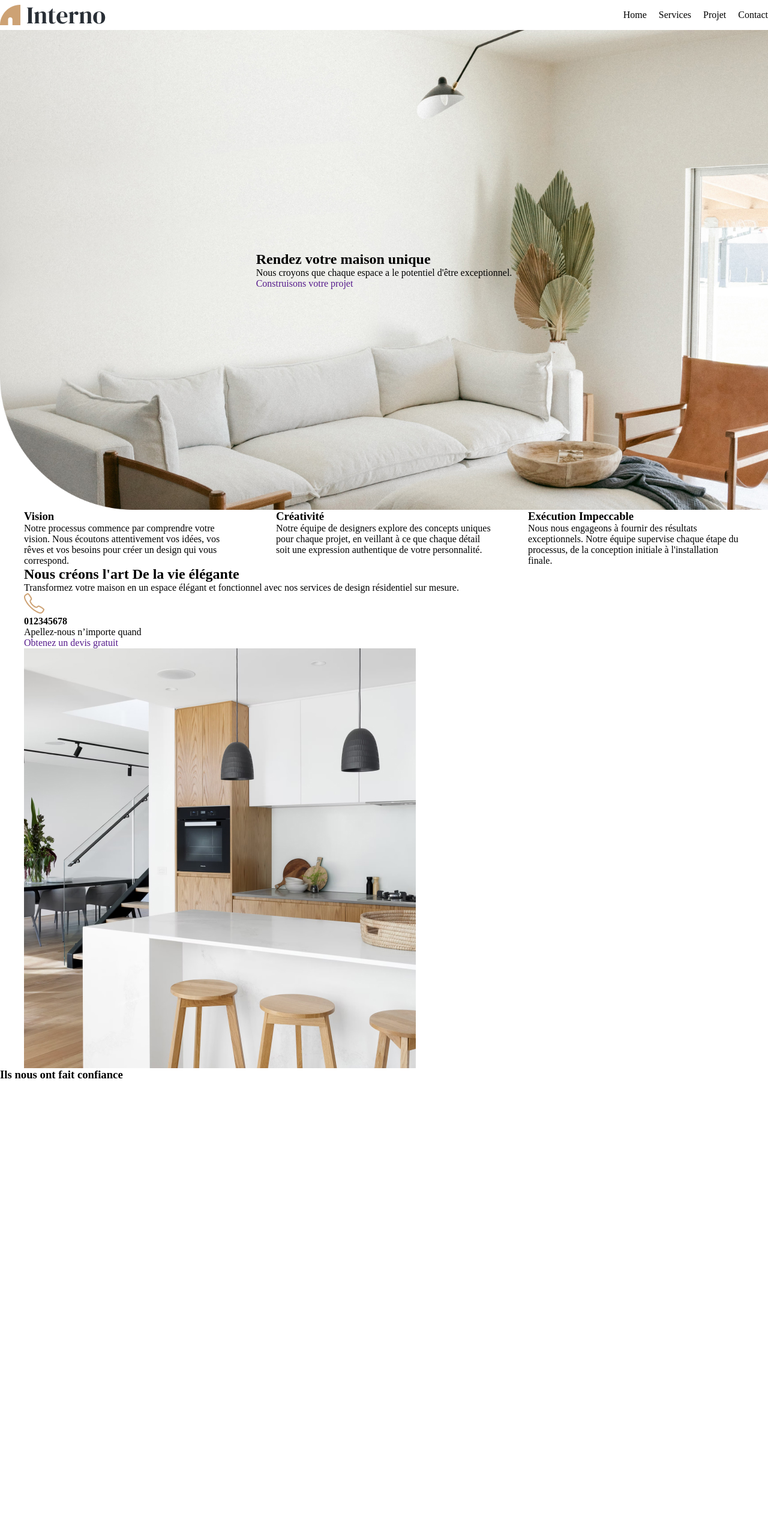
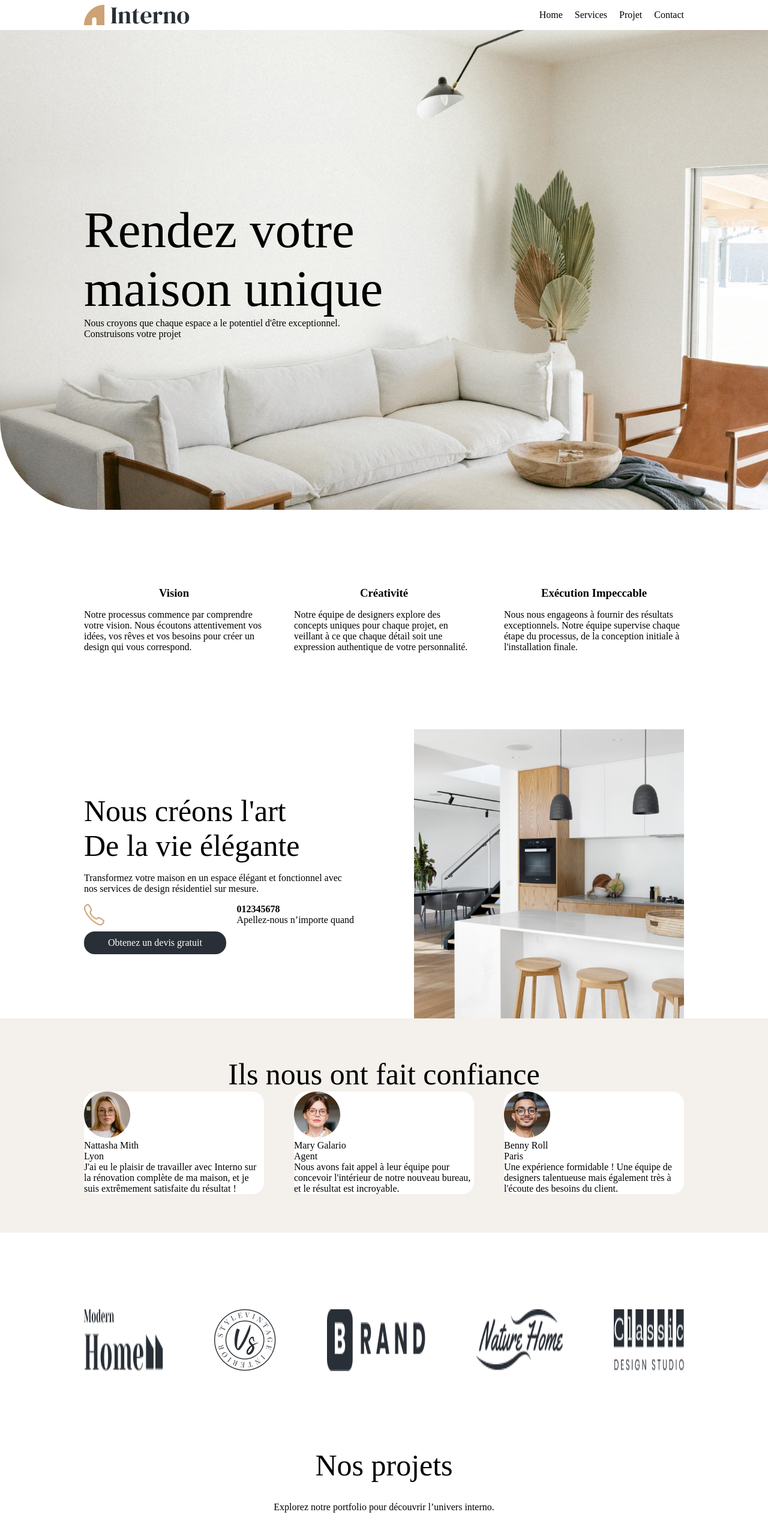
Before and after one commit to Sofiane-G/Interno-Sofiane, a plain HTML site: page index.html in a window 1280 px wide. Shown: the top 2551 px of the page at 60% size. Before the commit the page ends 1803 px from the top, so only its background shows below. Drawn offline with nearby package versions, Linux system fonts and the light colour scheme.

Commit message:
Interno-Sofiane.G

```diff
--- a/index.html
+++ b/index.html
@@ -5,13 +5,26 @@
     <meta charset="UTF-8">
     <meta name="viewport" content="width=device-width, initial-scale=1.0">
     <title>Interno</title>
+
+<link
+      rel="stylesheet"
+      type="text/css"
+      href="https://cdn.jsdelivr.net/npm/@phosphor-icons/web@2.1.1/src/regular/style.css"
+    />
+    <link
+      rel="stylesheet"
+      type="text/css"
+      href="https://cdn.jsdelivr.net/npm/@phosphor-icons/web@2.1.1/src/fill/style.css"
+    />
+
     <link rel="stylesheet" href="style.css">
+
 </head>
 
 
 <body>
-
-    <header class="flex space-between align-center">
+<!-- Header -->
+    <header class="flex space-between align-center container-1000">
 
         <img src="asset/Logo.png" alt="Logo">
 
@@ -28,10 +41,10 @@
 
     </header>
     <!-- Section 1 -->
-    <section class="section-hero flex justify-center align-center">
+    <section class="section-hero flex justify-left align-center">
 
-        <div>
-            <h1>Rendez votre maison unique</h1>
+        <div class="container-1000 pt">
+            <h1>Rendez votre <br> maison unique</h1>
             <p>Nous croyons que chaque espace a le potentiel d'être exceptionnel.</p>
             <a href="">Construisons votre projet</a>
 
@@ -41,78 +54,195 @@
 
     <!-- Section 2 -->
 
-    <section class="flex space-between container-1200">
+    <section class="flex space-between container-1000 mt-128">
 
         <div class="w-30">
-            <h3>Vision</h3>
-            <p>Notre processus commence par comprendre votre vision. Nous écoutons attentivement vos idées, vos
+            <h3 class="txt-center">Vision</h3>
+            <p class="mt-16">Notre processus commence par comprendre votre vision. Nous écoutons attentivement vos idées, vos
                 rêves et vos besoins pour créer un design qui vous correspond.</p>
         </div>
 
         <div class="w-30">
-            <h3>Créativité</h3>
-            <p>Notre équipe de designers explore des concepts uniques pour chaque projet, en veillant à ce que
+            <h3 class="txt-center">Créativité</h3>
+            <p class="mt-16">Notre équipe de designers explore des concepts uniques pour chaque projet, en veillant à ce que
                 chaque détail soit une expression authentique de votre personnalité.</p>
         </div>
 
         <div class="w-30">
-            <h3>Exécution Impeccable</h3>
-            <p>Nous nous engageons à fournir des résultats exceptionnels. Notre équipe supervise chaque étape du
+            <h3 class="txt-center">Exécution Impeccable</h3>
+            <p class="mt-16">Nous nous engageons à fournir des résultats exceptionnels. Notre équipe supervise chaque étape du
                 processus, de la conception initiale à l'installation finale.</p>
 
         </div>
 
     </section>
-
-    <section>
-        <div class="flex space-between container-1200">
-            <div>
-                <h2>Nous créons l'art De la vie élégante</h2>
-                <p>Transformez votre maison en un espace élégant et fonctionnel avec nos services de design résidentiel
+    <!-- Section 3 -->
+    <section class="mt-128">
+        <div class="flex space-between container-1000 align-center">
+            <div class="w-45">
+                <h2 class="titre-s2">Nous créons l'art <br> De la vie élégante</h2>
+                <p class="mt-16 mb-16">Transformez votre maison en un espace élégant et fonctionnel avec nos services de design résidentiel
                     sur
                     mesure.</p>
-                <div>
+
+                <!-- petite div -->
+                <a href="" class="flex space-between">
                     <img src="asset/Call.png" alt="tel">
-                    <h4>012345678</h4>
-                    <p>Apellez-nous n’importe quand</p>
-                    <a href="">Obtenez un devis gratuit</a>
-                </div>
+                    <div>
+                        <h4>012345678</h4>
+                        <p>Apellez-nous n’importe quand</p>
+                    </div>
+                </a>
+
+                <a href="" class="btn mt-16 white">Obtenez un devis gratuit</a>
 
             </div>
 
-            <img src="asset/image-article.jpg" alt="cuisine">
+            <img src="asset/image-article.jpg" alt="cuisine" class="w-45">
 
         </div>
+
+    </section>
+    <!-- Section 4 -->
+
+    <section class="fond-beige pb-64 pt-64">
+
+        <h2 class="titre-s2 txt-center">Ils nous ont fait confiance</h2>
+
+        <div class="flex container-1000 space-between">
+
+
+            <div class="block flex space-between w-30">
+                <div>
+                    <img src="asset/user3.png" alt="Photo">
+                    <p>Nattasha Mith</p>
+                    <p>Lyon</p>
+                </div>
+                <p>J'ai eu le plaisir de travailler avec Interno sur la rénovation complète de ma maison, et je suis
+                    extrêmement satisfaite du résultat !</p>
+            </div>
+
+            <div class="block flex space-between w-30">
+                <div>
+                    <img src="asset/user2.png" alt="Photo">
+                    <p>Mary Galario</p>
+                    <p>Agent</p>
+                </div>
+                <p>Nous avons fait appel à leur équipe pour concevoir l'intérieur de notre nouveau bureau, et le
+                    résultat est incroyable.</p>
+            </div>
+            <div class="block flex space-between w-30">
+                <div>
+                    <img src="asset/user1.png" alt="Photo">
+                    <p>Benny Roll</p>
+                    <p>Paris</p>
+                </div>
+                <p>Une expérience formidable ! Une équipe de designers talentueuse mais également très à l'écoute des
+                    besoins du client.</p>
+            </div>
+
+        </div>
+
+    </section>
+    <!-- Section 5 -->
+    <section class="flex space-between container-1000 mt-128">
+
+        <img src="asset/moderne-home.png" alt="Logo">
+        <img src="asset/vintage.png" alt="Logo">
+        <img src="asset/brand.png" alt="Logo">
+        <img src="asset/nature-home.png" alt="Logo">
+        <img src="asset/classic-design.png" alt="Logo">
 
 
     </section>
 
-    <section class="fond-beige">
+    <!-- Section 6 -->
+    <section class="mt-128 container-1000">
 
-        <h3>Ils nous ont fait confiance</h3>
-
-        <div class="flex container-1200">
-
-            <div>
+        <h2 class="titre-s2 txt-center">Nos projets</h2>
+        <p class="txt-center mt-32 mb-32">Explorez notre portfolio pour découvrir l’univers interno.</p>
+        <!-- grande div -->
+        <div class="flex space-between gap-20 mt-64">
+            <!-- div 1 -->
+            <div class="w-45 flex space-between">
+                <img src="asset/cuisine.jpg" alt="Cuisine" width="100%">
                 <div>
-
+                    <h3>Cuisine</h3>
+                    <p>Decor / Artchitecture</p>
                 </div>
+                <a href=""></a>
             </div>
-            <div></div>
-            <div></div>
+            <!-- div 2 -->
+            <div class="w-45 flex space-between">
+                <img src="asset/entree-et-garage.jpg" alt="Entrée" width="100%">
+                <div>
+                    <h3>Entrée et garage</h3>
+                    <p>Decor / Artchitecture</p>
+                </div>
+                <a href=""></a>
+            </div>
+            <!-- div 3 -->
+            <div class="w-45 flex space-between">
+                <img src="asset/bureau-et-chambre.jpg" alt="Bureau" width="100%">
+                <div>
+                    <h3>Bureau et chambre</h3>
+                    <p>Decor / Artchitecture</p>
+                </div>
+                <a href=""></a>
+            </div>
+            <!-- div 4 -->
+            <div class="w-45 flex space-between">
+                <img src="asset/cabinet-et-salon.jpg" alt="Salon" width="100%">
+                <div>
+                    <h3>Cabinet et salon</h3>
+                    <p>Decor / Artchitecture</p>
+                </div>
+                <a href=""></a>
+            </div>
 
         </div>
 
-
+        <!-- Section 7 -->
 
     </section>
 
+    <section class="fond-black mt-32">
 
+        <div class="align-center">
+            <h2>Rejoignez la communauté interno</h2>
+            <input type="text">
+        </div>
 
+    </section>
+    <!-- Footer -->
+    <footer>
 
+        <div>
 
+            <img src="asset/Logo.png" alt="Logo">
+            <p>Prêt à tout changer ? Contactez-nous dès aujourd'hui pour planifier un rendez-vous !</p>
+            <div>
+                <a href=""><i class="ph-fill ph-facebook-logo"></i></a>
+                <a href=""><img src="asset/twitter.png" alt="Twitter"></a>
+                <a href=""><img src="asset/linkedin.png" alt="Linkedin"></a>
+                <a href=""><img src="asset/insta.png" alt="Insta"></a>
+            </div>
 
+        </div>
 
+        <div>
+
+            <h3>Contact</h3>
+            <p>55 rue des coquelicots
+                69000 LYON</p>
+            <a href="">contact@interno.com</a>
+            <p>04567890</p>
+
+        </div>
+
+        <p>Copyright © Interno | Designed by Victorflow Templates - Powered by Webflow</p>
+
+    </footer>
 
 </body>
 
--- a/style.css
+++ b/style.css
@@ -4,11 +4,28 @@
     box-sizing: border-box;
 }
 
+a{
+    text-decoration: none;
+    color: black;
+}
+
+h1{
+    font-size: 85px;
+    font-weight: 400;
+}
+
+
+.titre-s2{
+font-size: 50px;
+font-weight: 400;
+}
+
 .section-hero{
-    background-image:url(asset/Banner\ fond.jpg);
+    background-image:url(asset/Banner.jpg);
     background-size: cover;
     background-repeat: no-repeat;
     height: 100vh;
+    border-bottom-left-radius: 150px;
 }
 
 /* FlexBox */
@@ -33,6 +50,9 @@
     justify-content: center;
 }
 
+.justify-left{
+    justify-content: left;
+}
 .push-bot{
     margin-bottom: 10px;
 }
@@ -44,6 +64,14 @@ a{
 
 .black{
     color: black;
+}
+
+.white{
+    color: white;
+}
+
+.txt-center{
+    text-align: center;
 }
 
 /* margin et padding */
@@ -92,6 +120,14 @@ a{
     padding-bottom: 32px;
 }
 
+.pt-64{
+    padding-top: 64px;
+}
+
+.pb-64{
+    padding-bottom: 64px;
+}
+
 .pt-128{
     padding-top: 128px;
 }
@@ -112,6 +148,10 @@ a{
 
 .w-30{
     width: 30%;
+}
+
+.w-25{
+    width: 25%;
 }
 
 /*Container ( pour s'adapter a tout type d'ecran )*/
@@ -137,8 +177,8 @@ a{
 /* bouton */
 
 .btn{
-    background-color: #353434;
-    border-radius: 4px;
+    background-color:#292F36;
+    border-radius: 18px;
     padding: 10px 40px;
     margin-top: 10px;
     display: inline-block;
@@ -155,3 +195,18 @@ a{
 .nav-d{
     text-align: right;
 }
+
+/*couleur*/
+
+.fond-beige{
+    background-color: #F4F0EC;
+}
+
+.block{
+    background-color: white;
+    border-radius: 20px;
+}
+
+.fond-black{
+    background-color:#292F36;
+}
```
Also changed, not shown: asset/Banner.jpg (added).
